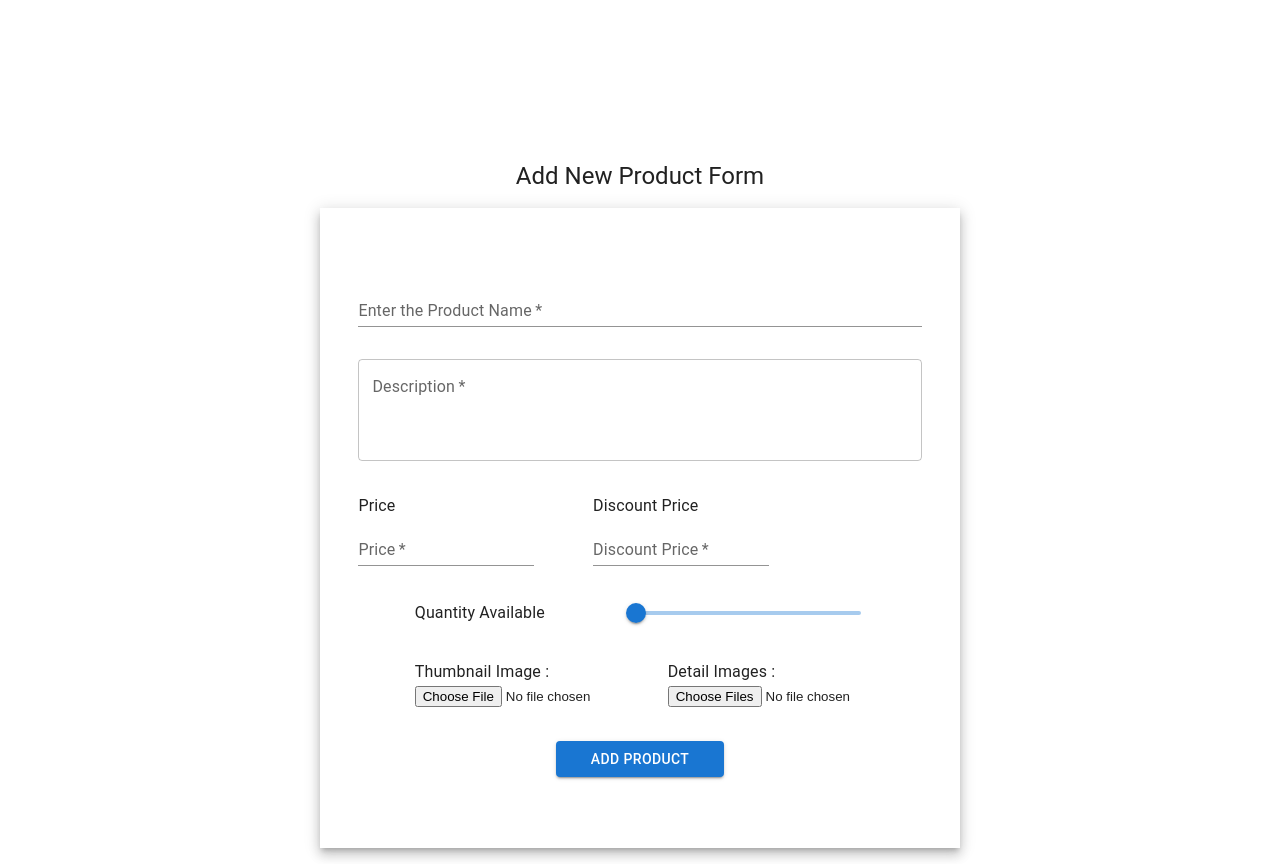
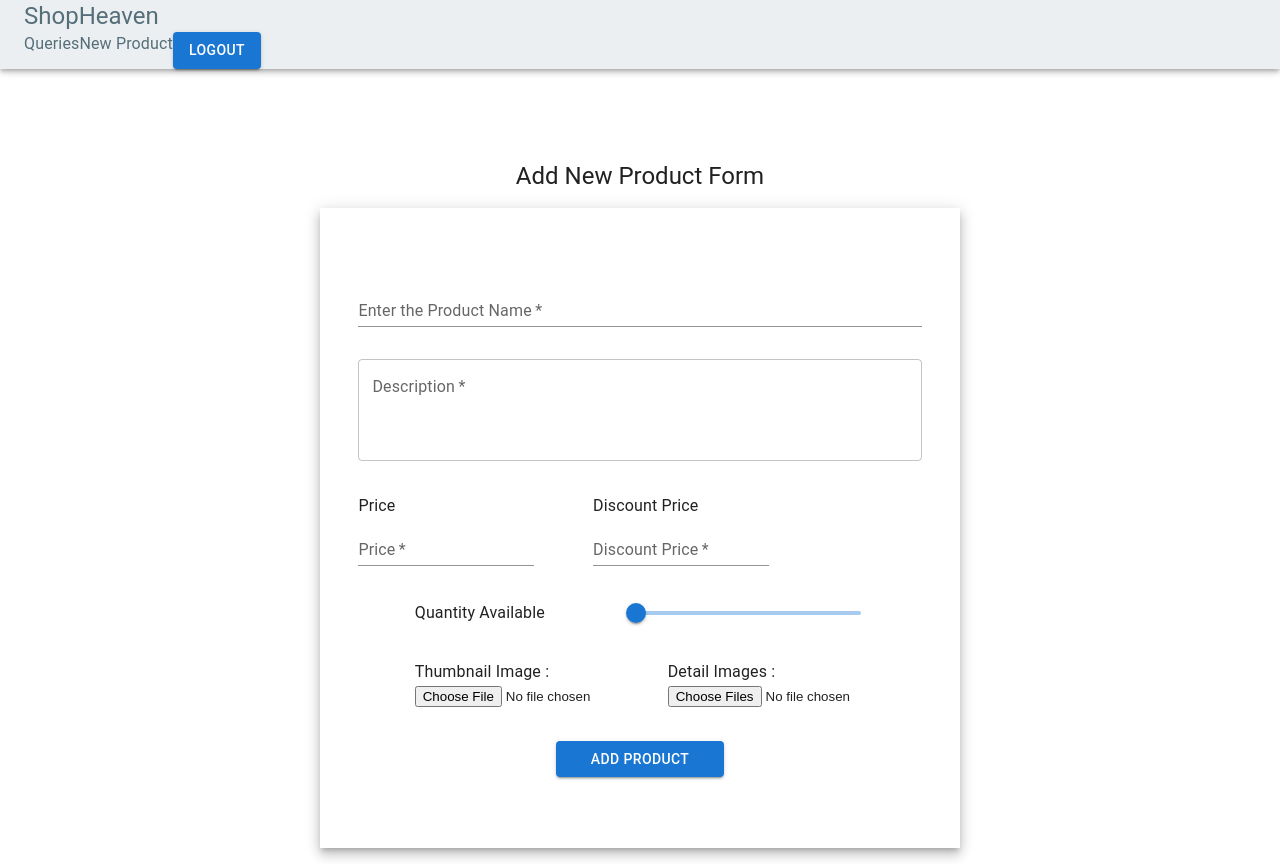
Before and after one commit to Chinmay487/admin_panel, a React (Create React App) app: page /addproduct in a window 1280 px wide. Built offline with nearby package versions, Linux system fonts and the light colour scheme.

Commit message:
navbar 1 in propress

```diff
--- a/src/App.jsx
+++ b/src/App.jsx
@@ -2,6 +2,7 @@ import React from "react";
 import { Typography ,CssBaseline } from "@mui/material";
 import AppRoutes from "./AppRoutes";
 import "./index.css"
+import Navbar from "./Navbar/Navbar";
 const App = () => {
 
 const textStyle1 = {
@@ -14,6 +15,7 @@ const textStyle1 = {
     return (
         <>
         <CssBaseline/>
+        <Navbar/>
         <AppRoutes/>
 
         </>
--- a/src/Navbar/Navbar.jsx
+++ b/src/Navbar/Navbar.jsx
@@ -0,0 +1,40 @@
+import React from "react";
+import {Typography,AppBar,Box,useTheme,Toolbar,Button} from "@mui/material";
+import {NavLink} from "react-router-dom"
+
+
+
+const Navbar = () => {
+
+    return (
+        <>
+      <AppBar position="fixed" sx={{backgroundColor:"#ECEFF1"}}>
+
+      <Toolbar sx={{display:"flex",width:"100%"}} >
+          <Box>
+          <NavLink to="/" className="link">
+        <Typography sx={{color:"#546E7A"}} variant="h5">
+            ShopHeaven
+        </Typography>
+        </NavLink>
+        <Box sx={{display:"flex",color:"#546E7A"}}>
+            <Typography>
+                Queries
+            </Typography>
+            <Typography>
+                New Product
+            </Typography>
+            <Button variant="contained" >Logout</Button>
+        </Box>
+          </Box>
+
+
+
+      </Toolbar>
+      </AppBar>
+        </>
+    )
+
+}
+
+export default Navbar;
```
